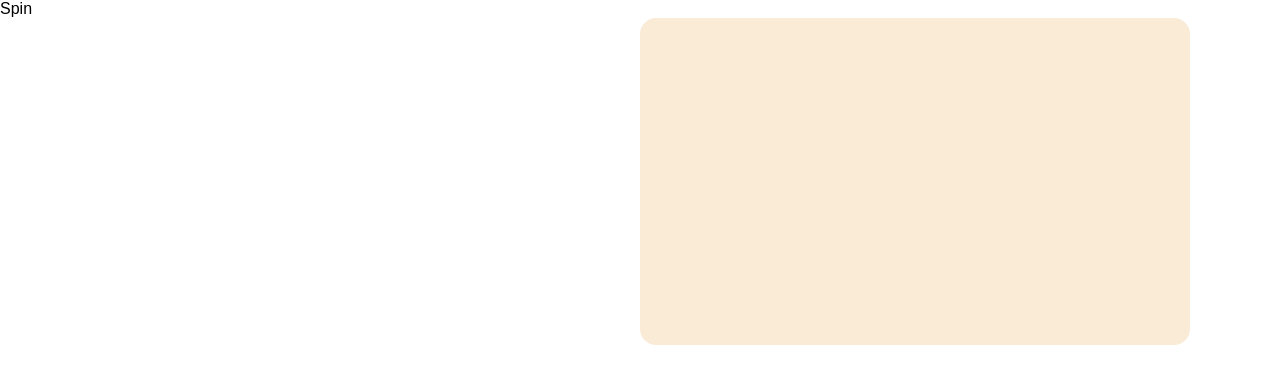
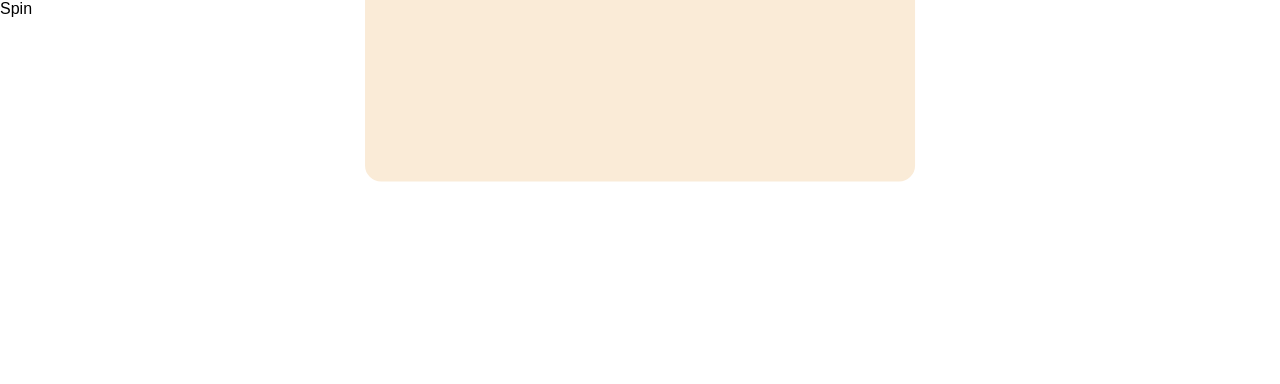
Before and after one commit to alaosama/Spin-Game, a plain HTML site: page index.html in a window 1280 px wide. Drawn offline with Linux system fonts and the light colour scheme.

Commit message:
Update style.css

```diff
--- a/style.css
+++ b/style.css
@@ -7,16 +7,16 @@
 
 body{
     heoght: 100vh;
-    backround: linear-gradient();
+    backround: linear-gradient(135deg, #217021, #0f4b0f);
 }
 
 .container {
     width: 90%;
-    max-width: 34.35em;
+    max-width: 34.37em;
     max-height: 90vh;
     background-color: antiquewhite;
     position: absolute;
-    transform: (-50%, 50%);
+    transform: translate(-50%, -50%);
     top: 50%;
     left: 50%;
     padding: 3em;
```
